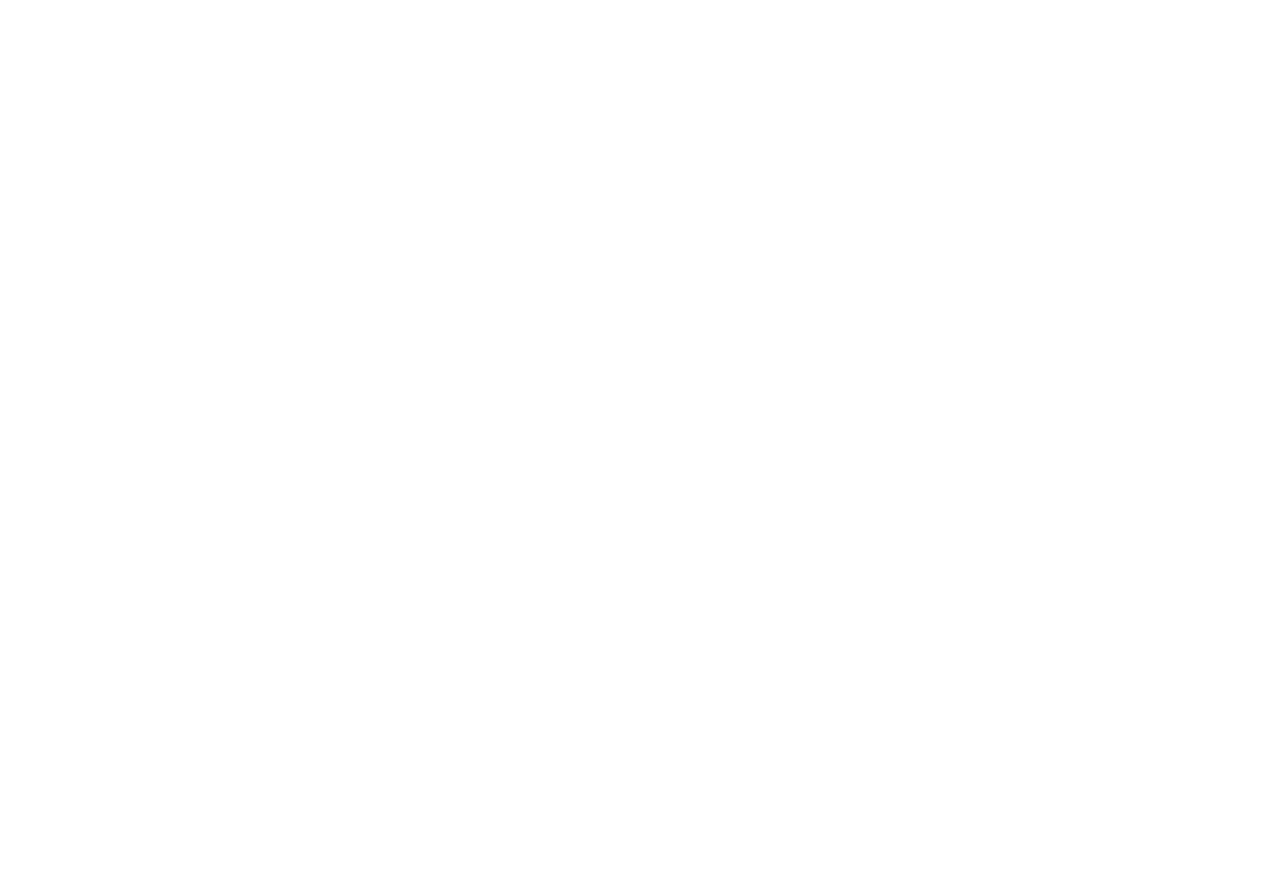
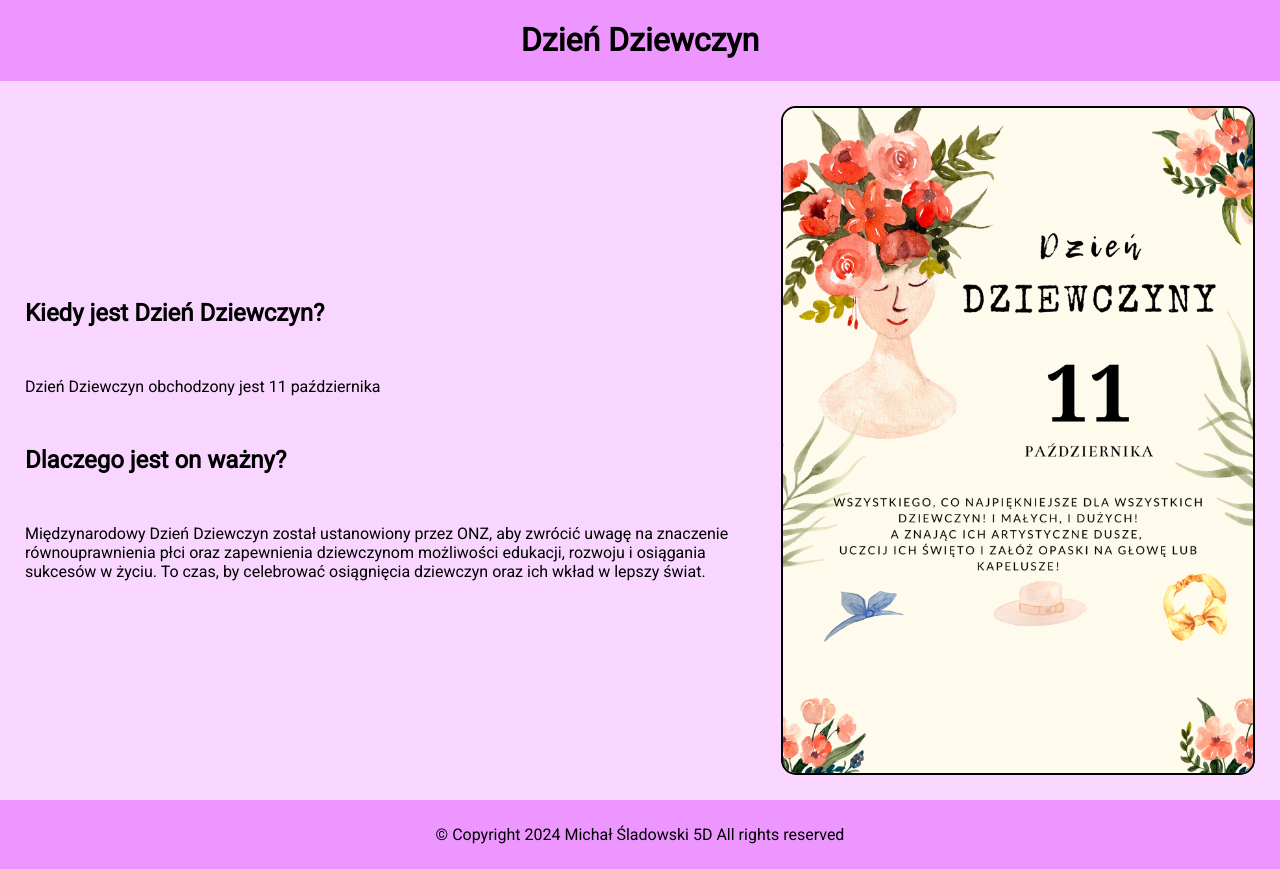
Before and after one commit to Mido4You/zad27, a plain HTML site: page index.html in a window 1280 px wide. Before the commit the page ends 800 px from the top, so only its background shows below. Drawn offline with Linux system fonts and the light colour scheme; a web font is replaced by a local one.

Commit message:
Add files via upload

```diff
--- a/index.html
+++ b/index.html
@@ -2,10 +2,30 @@
 <html lang="en">
 <head>
     <meta charset="UTF-8">
-    <meta name="viewport" content="width=device-width, initial-scale=1.0">
-    <title>Document</title>
+    <link rel="stylesheet" href="style.css">
+    <title>Dzień Dziewczyn</title>
 </head>
 <body>
-
+    <header>
+        <h1>Dzień Dziewczyn</h1>
+    </header>
+    <main>
+        <section class="section1">
+        <h2>Kiedy jest Dzień Dziewczyn?</h2>
+        <p>Dzień Dziewczyn obchodzony jest 11 października</p>
+        <h2>Dlaczego jest on ważny?</h2>
+        <p>
+            Międzynarodowy Dzień Dziewczyn został ustanowiony przez ONZ, aby zwrócić uwagę na znaczenie równouprawnienia płci
+            oraz zapewnienia dziewczynom możliwości edukacji, rozwoju i osiągania sukcesów w życiu. To czas, by celebrować
+            osiągnięcia dziewczyn oraz ich wkład w lepszy świat.
+        </p>
+        </section>
+        <section class="section2">
+        <img src="kartka.png" alt="Kartka z życzeniami">
+        </section>
+    </main>
+    <footer>
+        <p>© Copyright 2024 Michał Śladowski 5D All rights reserved</p>
+    </footer>
 </body>
 </html>
--- /dev/null
+++ b/style.css
@@ -0,0 +1,50 @@
+@import url('https://fonts.googleapis.com/css2?family=Butcherman&family=Roboto&display=swap');
+html, body {
+    min-height: 100vh;
+}
+body {
+    font-family: 'Roboto', sans-serif;
+    display: flex;
+    flex-direction: column;
+    margin: 0;
+    padding: 0;
+}
+header {
+    text-align: center;
+    background-color: #ed96ff;
+}
+p, h2 {
+    margin: 25px;
+    cursor: text;
+}
+main {
+    background-color: #f8d6ff;
+    display: flex;
+    flex-direction: row;
+    flex-grow: 1;
+}
+.section1 {
+    display: flex;
+    flex-direction: column;
+    justify-content: center;
+    cursor: crosshair;
+}
+.section2 {
+    display: flex;
+    flex-direction: column;
+    justify-content: center;
+}
+footer {
+    font-family: "Roboto", sans-serif;
+    text-align: center;
+    background-color: #ed96ff;
+    margin-top: auto;
+    cursor: not-allowed;
+}
+img {
+    width: 470px;
+    border: 2px solid black;
+    border-radius: 15px;
+    margin: 25px;
+    cursor: url("cursor.cur"), auto;
+}
```
Also changed, not shown: flowers-pink-roses-pack.png (added), kartka.png (added), 1 other file.
